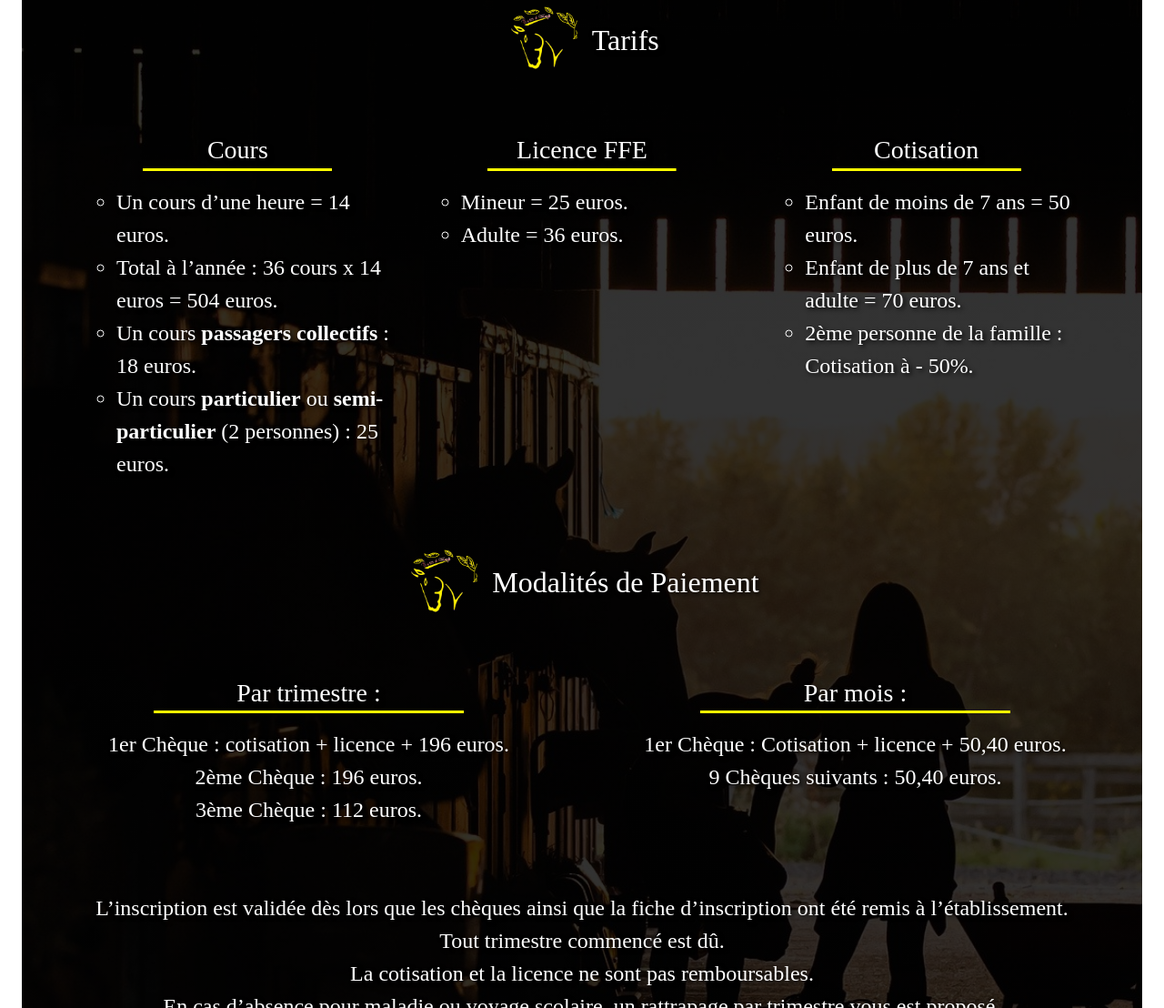
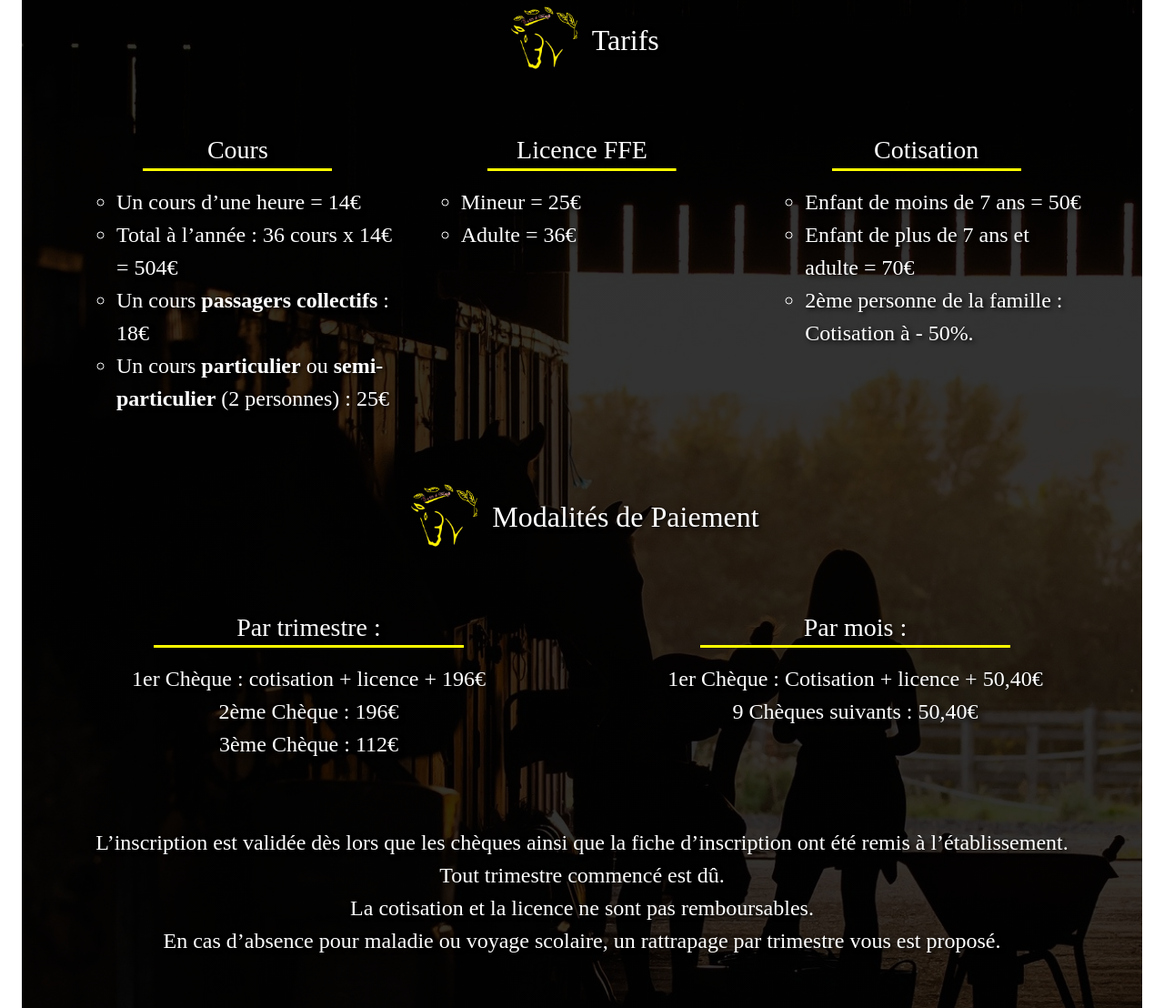
Before and after one commit to xgascon/Ecuries_Mandy, a website: page tarifs.html in a window 1280 px wide. Shown: the part 189-1297 px from the top of the page at 91% size. Drawn offline with nearby package versions, Linux system fonts and the light colour scheme; a web font is replaced by a local one.

Commit message:
automatisation new tarifs

```diff
--- a/index.js
+++ b/index.js
@@ -57,6 +57,7 @@ function stages__description__buttons (buttonToClick, content) {
         stages__description__div.appendChild(newDescription__text);
 
         apparitionWhenVisibleAllAnimations ();
+        insertion_tarifs(tarifArray);
     });
 }
 
@@ -88,4 +89,29 @@ function periodeStage() {
     document.getElementById('periodeStage').innerHTML = periode;
 }
 
-periodeStage();
+if (document.getElementById('periodeStage')) {
+    periodeStage();
+}
+
+// Automatisation et référencement des tarifs
+const tarifArray = [
+    {tarifStage: '30€'},
+    {tarifDecouvertePoney: '15€'},
+    {tarifGalop: '35€'},
+    {tarifCoursPassager: '18€'},
+    {tarifCoursParticulier: '25€'},
+    {tarifCoursForfAnnuel: '14€'},
+    {tarifCoursForfAnnuelTotal: '504€'}
+];
+
+function insertion_tarifs (tarifs) {
+    tarifs.forEach(tarif => {
+        if (document.getElementsByClassName(Object.keys(tarif)).length !== 0) {
+            for (i = 0; i < document.getElementsByClassName(Object.keys(tarif)).length; i++) {
+                document.getElementsByClassName(Object.keys(tarif))[i].innerText = Object.values(tarif);
+            }
+        }
+    });
+};
+
+insertion_tarifs(tarifArray);
--- a/tarifs.html
+++ b/tarifs.html
@@ -56,24 +56,24 @@
                     <div class="col-12 col-lg-4 px-3 py-2">
                         <h3 class="scroll-apparition yellow-underline bg-center text-center">Cours </h3>
                         <ul style= "list-style-type: circle" class="mt-3">
-                            <li class="apparition-right-1 scroll-apparition">Un cours d’une heure = 14 euros.</li>
-                            <li class="apparition-right-2 scroll-apparition">Total à l’année : 36 cours x 14 euros = 504 euros.</li>
-                            <li class="apparition-right-1 scroll-apparition">Un cours <span class="font-weight-bold">passagers collectifs</span> : 18 euros.</li>
-                            <li class="apparition-right-1 scroll-apparition">Un cours <span class="font-weight-bold">particulier</span> ou <span class="font-weight-bold">semi-particulier</span> (2 personnes) : 25 euros.</li>
+                            <li class="apparition-right-1 scroll-apparition">Un cours d’une heure = <span class="tarifCoursForfAnnuel"></span></li>
+                            <li class="apparition-right-2 scroll-apparition">Total à l’année : 36 cours x <span class="tarifCoursForfAnnuel"></span> = <span class="tarifCoursForfAnnuelTotal"></span></li>
+                            <li class="apparition-right-1 scroll-apparition">Un cours <span class="font-weight-bold">passagers collectifs</span> : <span class="tarifCoursPassager"></span></li>
+                            <li class="apparition-right-1 scroll-apparition">Un cours <span class="font-weight-bold">particulier</span> ou <span class="font-weight-bold">semi-particulier</span> (2 personnes) : <span class="tarifCoursParticulier"></span></li>
                         </ul>
                     </div>
                     <div class="col-12 col-lg-4 px-3 py-2">
                         <h3 class="scroll-apparition yellow-underline bg-center text-center">Licence FFE </h3>
                         <ul style= "list-style-type: circle" class="mt-3">
-                            <li class="apparition-right-1 scroll-apparition">Mineur = 25 euros.</li>
-                            <li class="apparition-right-2 scroll-apparition">Adulte = 36 euros.</li>
+                            <li class="apparition-right-1 scroll-apparition">Mineur = 25€</li>
+                            <li class="apparition-right-2 scroll-apparition">Adulte = 36€</li>
                         </ul>
                     </div>
                     <div class="col-12 col-lg-4 px-3 py-2">
                         <h3 class="scroll-apparition yellow-underline bg-center text-center">Cotisation </h3>
                         <ul style= "list-style-type: circle" class="mt-3">
-                            <li class="apparition-right-1 scroll-apparition">Enfant de moins de 7 ans = 50 euros.</li>
-                            <li class="apparition-right-2 scroll-apparition">Enfant de plus de 7 ans et adulte = 70 euros.</li>
+                            <li class="apparition-right-1 scroll-apparition">Enfant de moins de 7 ans = 50€</li>
+                            <li class="apparition-right-2 scroll-apparition">Enfant de plus de 7 ans et adulte = 70€</li>
                             <li class="apparition-right-3 scroll-apparition">2ème personne de la famille : Cotisation à - 50%.</li>
                         </ul>
                     </div>
@@ -84,16 +84,16 @@
                     <div class="col-12 col-md-6 mb-3 px-3 py-2">
                         <h3 class="yellow-underline bg-center scroll-apparition">Par trimestre : </h3>
                         <ul class="m-0 mt-3 p-0" style= "list-style-type: none">
-                            <li class="apparition-right-1 scroll-apparition">1er Chèque : cotisation + licence + 196 euros.</li>
-                            <li class="apparition-right-2 scroll-apparition">2ème Chèque : 196 euros.</li>
-                            <li class="apparition-right-3 scroll-apparition">3ème Chèque : 112 euros.</li>
+                            <li class="apparition-right-1 scroll-apparition">1er Chèque : cotisation + licence + 196€</li>
+                            <li class="apparition-right-2 scroll-apparition">2ème Chèque : 196€</li>
+                            <li class="apparition-right-3 scroll-apparition">3ème Chèque : 112€</li>
                         </ul>
                     </div>
                     <div class="col-12 col-md-6 mb-3 px-3 py-2">
                         <h3 class="yellow-underline bg-center scroll-apparition">Par mois : </h3>
                         <ul class="m-0 mt-3 p-0" style= "list-style-type: none">
-                            <li class="apparition-right-1 scroll-apparition">1er Chèque : Cotisation + licence + 50,40 euros.</li>
-                            <li class="apparition-right-2 scroll-apparition">9 Chèques suivants : 50,40 euros.</li>
+                            <li class="apparition-right-1 scroll-apparition">1er Chèque : Cotisation + licence + 50,40€</li>
+                            <li class="apparition-right-2 scroll-apparition">9 Chèques suivants : 50,40€</li>
                         </ul>
                     </div>
                     <div class="text-center col-12 mt-2 mt-md-5 mb-3">
```
Also changed, not shown: index.html (+4 -3 lines), stages.html (+6 -6 lines).
